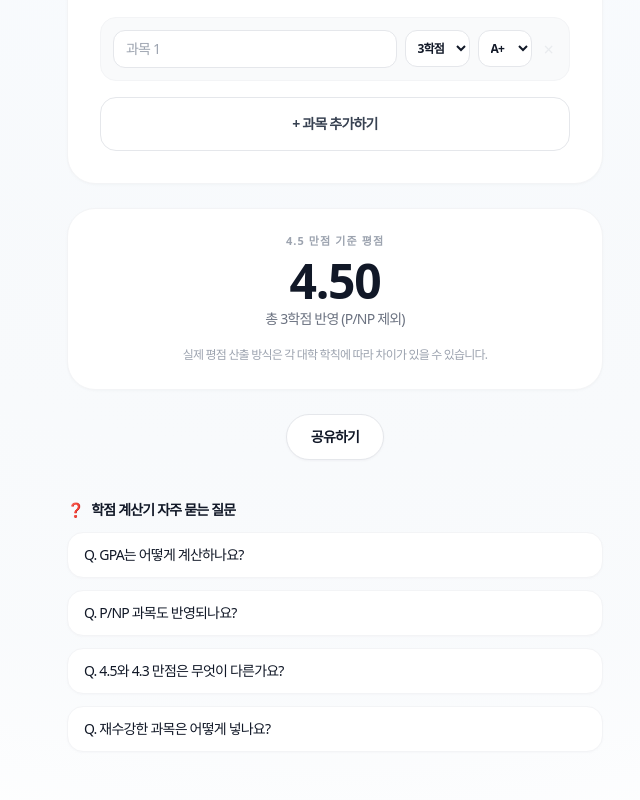
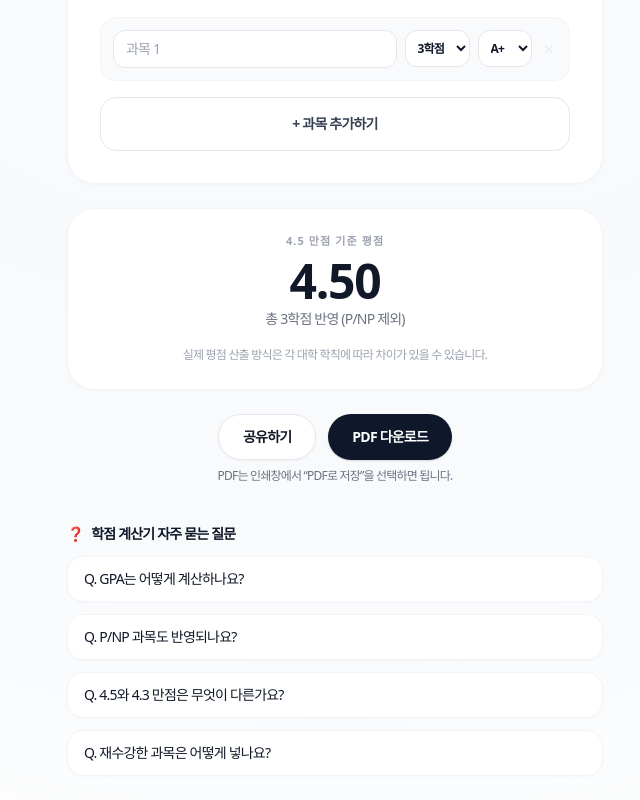
Before and after one commit to greentea2417/semogye-calculator, a Next.js app: page /life/grade in a window 1280 px wide. Shown: the part 487-1287 px from the top of the page, without its empty margins (305-945 px from the left). Built offline with nearby package versions, Linux system fonts and the light colour scheme; a web font is replaced by a local one.

Commit message:
feat: add pdf download button to grade calculator

```diff
--- a/app/life/grade/page.tsx
+++ b/app/life/grade/page.tsx
@@ -74,7 +74,7 @@ export default function GradePage() {
           note="실제 평점 산출 방식은 각 대학 학칙에 따라 차이가 있을 수 있습니다."
         />
       }
-      guide={<BottomActions onShare={onShare} showPdf={false} />}
+      guide={<BottomActions onShare={onShare} />}
     >
       <div className="space-y-2">
         <span className="block text-[10px] font-black uppercase tracking-widest text-gray-400">만점 기준</span>
```
